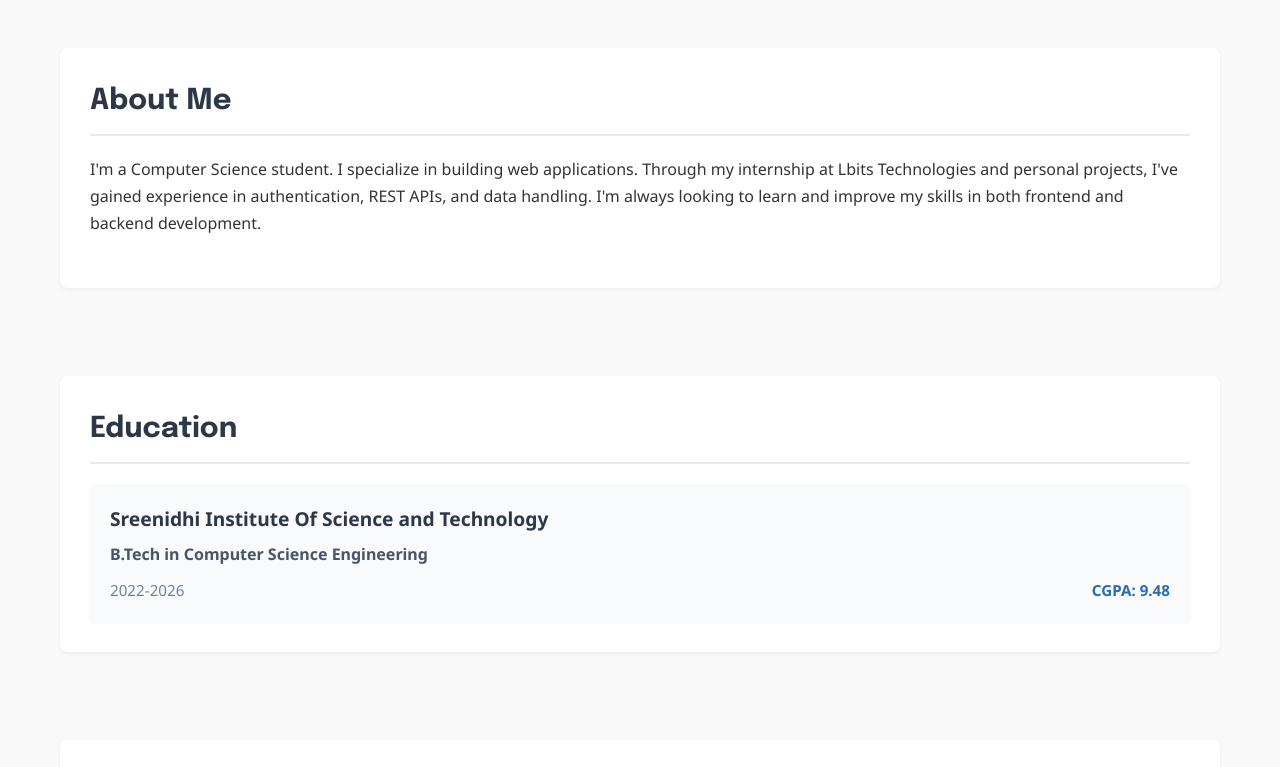
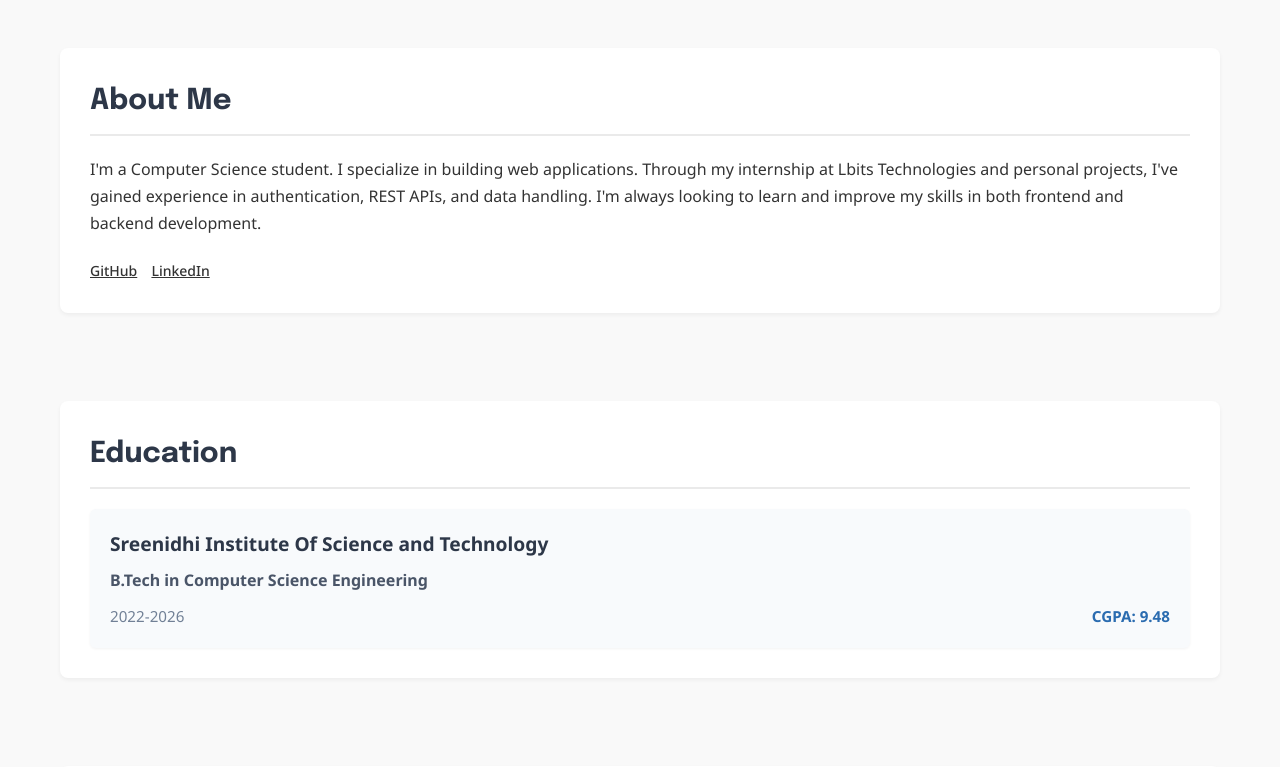
Before and after one commit to VarshithSoma/Portfolio, a plain HTML site: page index.html in a window 1280 px wide. Shown: the part 399-1166 px from the top of the page. Drawn offline with Linux system fonts and the light colour scheme.

```diff
--- a/index.html
+++ b/index.html
@@ -82,6 +82,12 @@
             APIs, and data handling. I'm always looking to learn and improve my
             skills in both frontend and backend development.
           </p>
+          <div>
+            <a href="https://github.com/VarshithSoma/">GitHub</a>
+            <a href="https://www.linkedin.com/in/varshith-kumar-soma-950971255/"
+              >LinkedIn</a
+            >
+          </div>
         </section>
 
         <!-- Education Section -->
--- a/styles.css
+++ b/styles.css
@@ -573,3 +573,7 @@ body {
   font-weight: 500;
   display: inline-block;
 }
+div a {
+  text-decoration: underline;
+  margin-right: 10px;
+}
```
